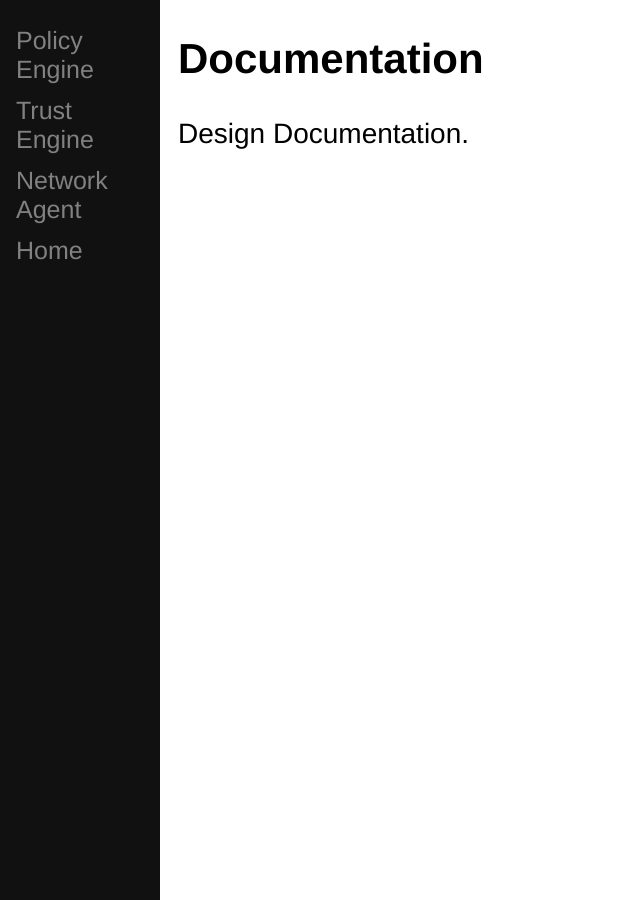
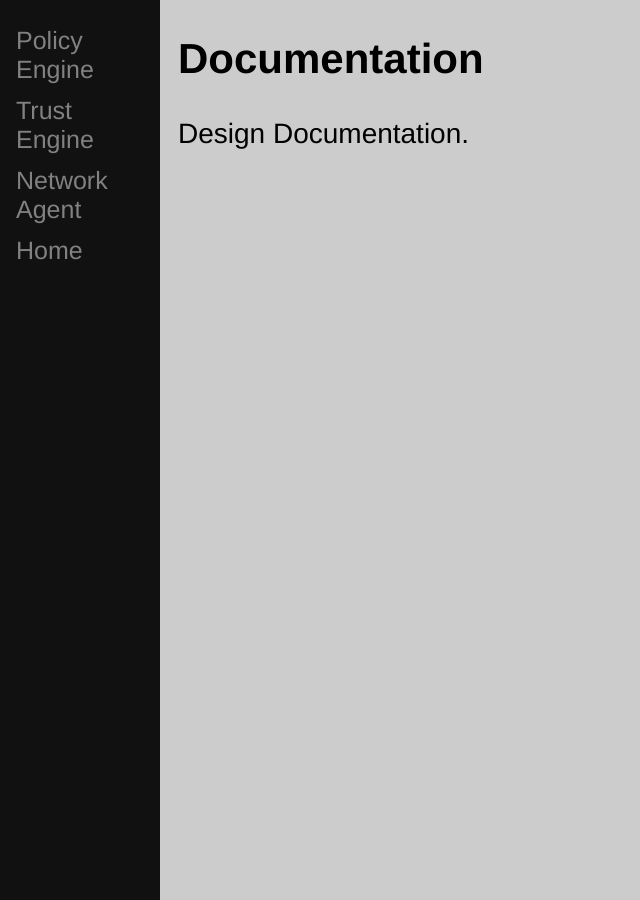
Before and after one commit to WWUZeroTrust/WWUZeroTrust.github.io, a Jekyll site: the page Documentation/index.html, which Jekyll copies as it is, in a window 1280 px wide. Shown: the whole page, without its empty margins (0-640 px from the left). Built offline with Jekyll 4.4.1, drawn with Linux system fonts in a browser that asks for light colours.

Commit message:
Update index.html

```diff
--- a/Documentation/index.html
+++ b/Documentation/index.html
@@ -5,6 +5,7 @@
 <style>
 body {
   font-family: 'Helvetica', 'Arial', 'Sans-Serif';
+   background: #CCCCCC;
 }
 
 .sidenav {
```
